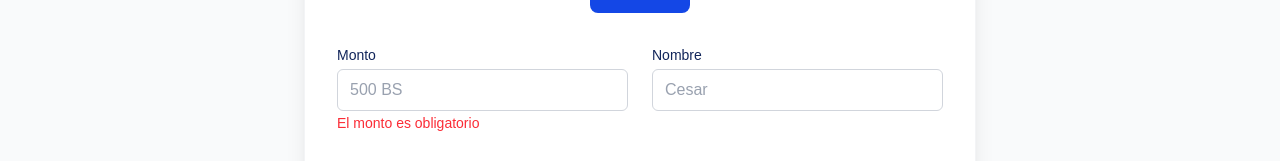
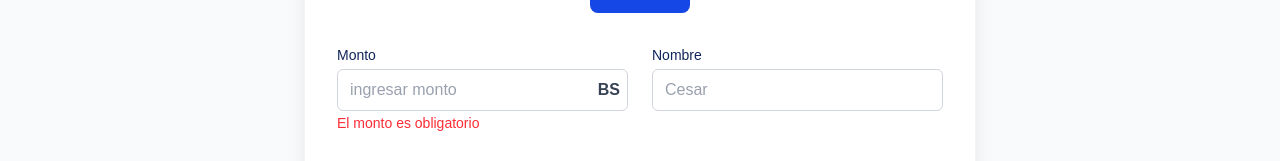
Before and after one commit to robertgt0/alquiler_front, a Next.js app: page /PagosQR in a window 1280 px wide. Shown: the part 260-421 px from the top of the page. Built offline with nearby package versions, Linux system fonts and the light colour scheme.

Commit message:
Kevin Chinuri Jancko: Se mejoro el campo boton, poniendo limites de 1 - 3000 Bs y la unidad monetaria solo sera en Bs

```diff
--- a/src/app/PagosQR/page.tsx
+++ b/src/app/PagosQR/page.tsx
@@ -82,13 +82,18 @@ const RecargaQR: React.FC = () => {
         <form className="grid grid-cols-1 sm:grid-cols-2 gap-6">
           <div>
             <label className="block text-sm font-medium mb-1" style={{ color: "#11255A" }}>Monto</label>
-            <input
-              type="text"
-              className={`w-full border border-gray-300 rounded-md bg-white/70 focus:outline-none focus:ring-2 focus:ring-blue-500 px-3 py-2 text-black placeholder-gray-400`}
-              value={monto ? `${monto} BS` : ""}
-              onChange={handleMontoChange}
-              placeholder="500 BS"
-            />
+            <div className="relative">
+              <input
+                type="text"
+                className={`w-full border border-gray-300 rounded-md bg-white/70 focus:outline-none focus:ring-2 focus:ring-blue-500 px-3 py-2 text-black placeholder-gray-400`}
+                value={monto}
+                onChange={handleMontoChange}
+                placeholder="ingresar monto"
+              />
+              <span className="absolute right-2 top-1/2 -translate-y-1/2 text-gray-700 font-semibold">
+                BS
+              </span>
+            </div>
             {montoError && <span className="text-red-500 text-sm">{montoError}</span>}
           </div>
 
```
